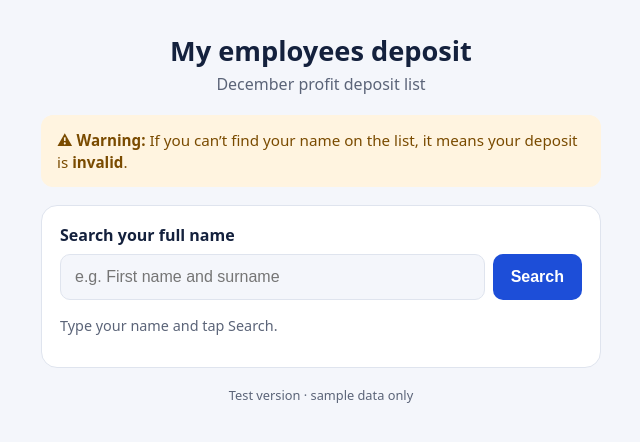
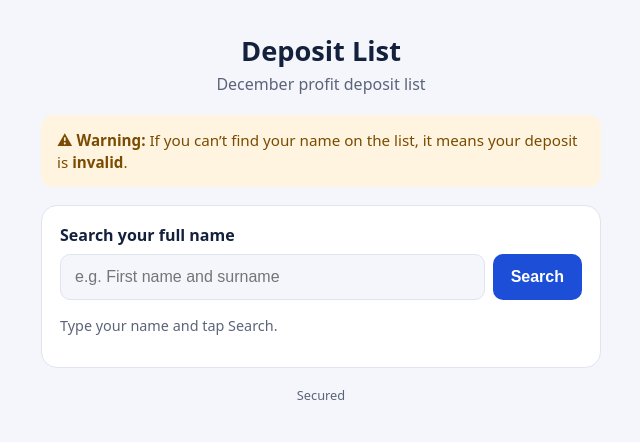
Before and after one commit to GoldenSpain180/Profit-Deposit-List, a plain HTML site: page index.html in a window 1280 px wide. Shown: the whole page, without its empty margins (319-959 px from the left). Drawn offline with Linux system fonts and the light colour scheme.

Commit message:
Update title and headings in index.html

```diff
--- a/index.html
+++ b/index.html
@@ -3,7 +3,7 @@
 <head>
 <meta charset="utf-8">
 <meta name="viewport" content="width=device-width, initial-scale=1, viewport-fit=cover">
-<title>My employees deposit</title>
+<title>GOLDEN INVESTMENT SPAIN</title>
 <style>
 :root{--bg:#f4f6fb;--card:#fff;--text:#14213d;--muted:#5b6478;--accent:#1d4ed8;--line:#dfe4ee;--okbg:#e8f7ee;--okfg:#14532d;--warnbg:#fff4e0;--warnfg:#7a4b00;--badbg:#fdecec;--badfg:#8a1c1c;box-sizing:border-box;padding-top:env(safe-area-inset-top,0px);padding-bottom:env(safe-area-inset-bottom,0px)}
 @media (prefers-color-scheme:dark){:root:not([data-theme="light"]){--bg:#0f1420;--card:#182033;--text:#e8ecf6;--muted:#9aa5bd;--accent:#6b9bff;--line:#2a3550;--okbg:#12301f;--okfg:#9be3b4;--warnbg:#3a2c0f;--warnfg:#ffd27a;--badbg:#3b1717;--badfg:#ffb3b3}}
@@ -36,7 +36,7 @@ dt{color:var(--muted)}dd{margin:0;font-weight:600;text-align:right}
 </head>
 <body>
 <div class="wrap">
-  <h1>My employees deposit</h1>
+  <h1> Deposit List </h1>
   <p class="sub">December profit deposit list</p>
 
   <div class="warn"><strong>⚠ Warning:</strong> If you can’t find your name on the list, it means your deposit is <strong>invalid</strong>.</div>
@@ -49,7 +49,7 @@ dt{color:var(--muted)}dd{margin:0;font-weight:600;text-align:right}
     </div>
     <div id="out"><p class="hint">Type your name and tap Search.</p></div>
   </div>
-  <p class="foot">Test version · sample data only</p>
+  <p class="foot">Secured</p>
 </div>
 
 <script>
```
